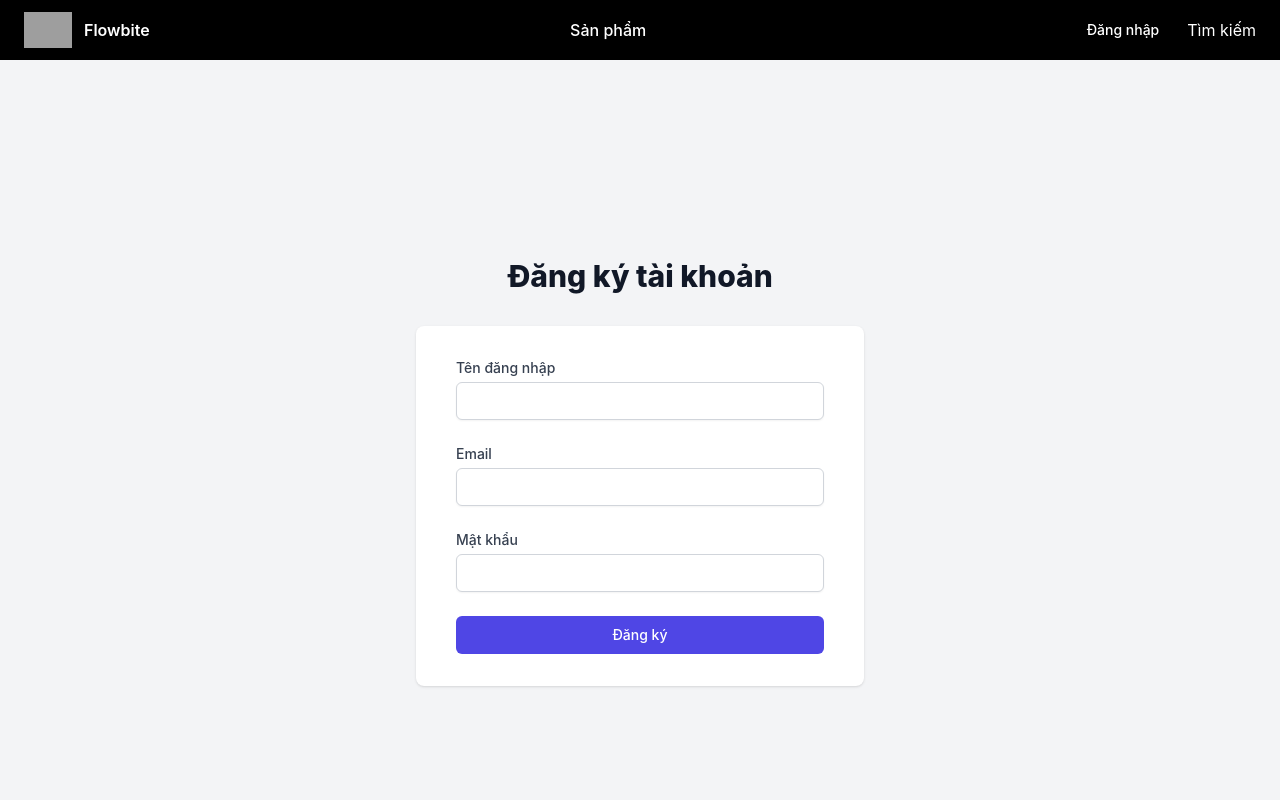
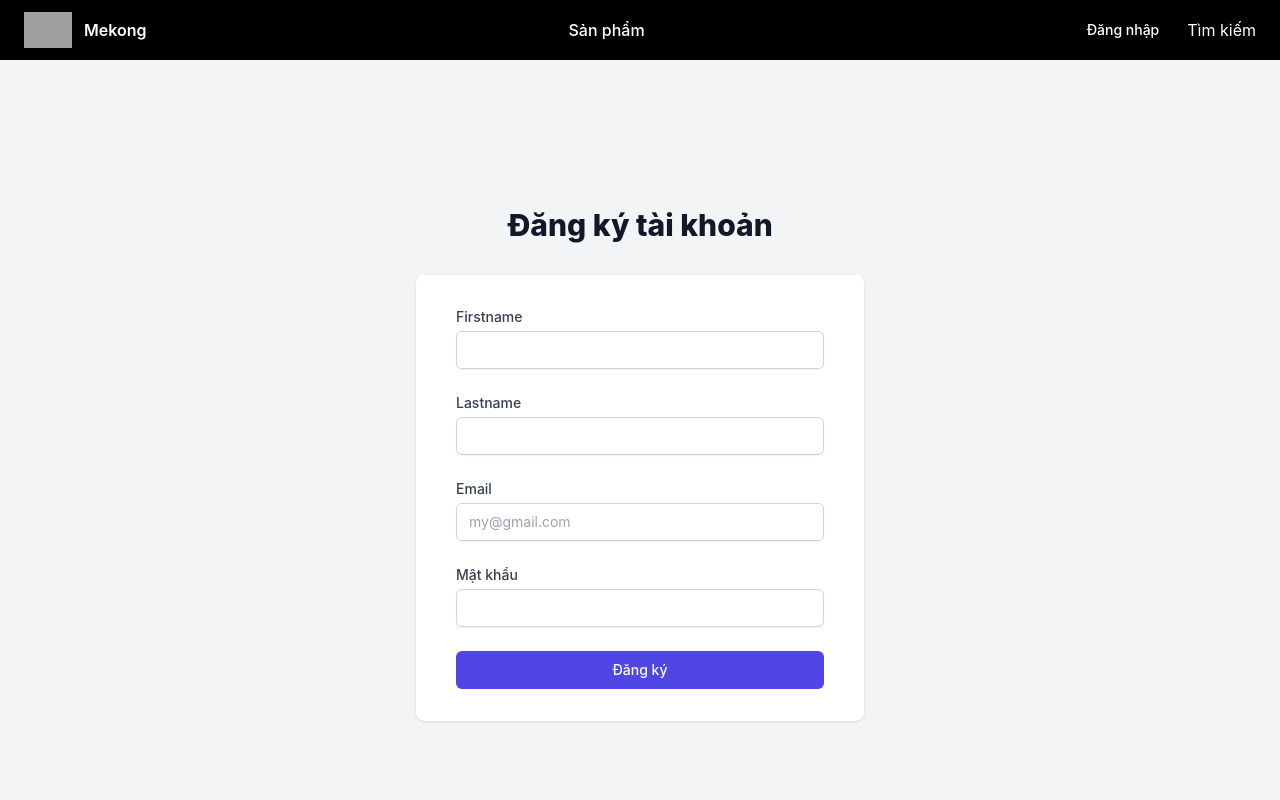
Before and after one commit to nguyenminhtuan238/web-frontend, a React (Create React App) app: page /Register in a window 1280 px wide. Shown: the top 800 px of the page. Built offline with nearby package versions, Linux system fonts and the light colour scheme; grey boxes are pictures that could not be loaded.

Commit message:
update them dang ky header

```diff
--- a/src/components/admin.js
+++ b/src/components/admin.js
@@ -58,7 +58,7 @@ function Admin() {
                   class="block py-2 pr-4 pl-3 text-white rounded bg-primary-700 lg:bg-transparent lg:text-primary-700 lg:p-0 dark:text-white"
                   aria-current="page"
                 >
-                  Quản lí bài viết
+                  Quản lí dự án
                 </a>
               </li>
               <li>
@@ -75,7 +75,7 @@ function Admin() {
         </div>
       </nav>
 
-      <p className="mt-4">Quản lí bài viết</p>
+      <p className="mt-4">Quản lí dự án</p>
       <div class="flex flex-col mt-4">
         <div class="overflow-x-auto sm:-mx-6 lg:-mx-8">
           <div class="inline-block min-w-full py-2 sm:px-6 lg:px-8">
@@ -87,7 +87,7 @@ function Admin() {
                       #
                     </th>
                     <th scope="col" class="px-6 py-4">
-                      Tên bài viết
+                      Tên dự án
                     </th>
                     <th scope="col" class="px-6 py-4">
                       Hình ảnh
@@ -102,7 +102,7 @@ function Admin() {
                       Ngày đăng
                     </th>
                     <th scope="col" class="px-6 py-4">
-                      Quản lí bài viết
+                      Quản lí
                     </th>
                   </tr>
                 </thead>
@@ -140,7 +140,7 @@ function Admin() {
                 type="submit"
                 className="ml-2 mb-2 mt-2 py-2 px-4 border border-transparent text-sm font-medium rounded-md text-white bg-indigo-600 hover:bg-indigo-700 focus:outline-none focus:ring-2 focus:ring-offset-2 focus:ring-indigo-500"
               >
-                Thêm bài viết
+                Thêm dự án
               </button>
             </div>
           </div>
--- a/src/components/auth/register.js
+++ b/src/components/auth/register.js
@@ -1,13 +1,30 @@
 import React from 'react';
 import { Formik } from 'formik';
 import * as Yup from 'yup';
+import axios from 'axios';
 const Register = () => {
+  // const handleSubmit = async (event) => {
+  //   event.preventDefault();
+  //   try {
+  //     const response = await axios.post('http://192.168.1.9/magento2/rest/V1/customers', {
+  //       firstname,
+  //       lastname,
+  //       password,
+  //       email,
+  //     });
+  //     console.log(response.data);
+  //     // Chuyển hướng đến trang đăng nhập hoặc hiển thị thông báo đăng ký thành công
+  //   } catch (error) {
+  //     setError(error.response.data.message);
+  //   }
+  // };
   return (
     <Formik
-      initialValues={{ username: '', email: '', password: '' }}
+      initialValues={{ firstname: '', lastname: '', email: '', password: '' }}
       validationSchema={Yup.object({
-        username: Yup.string()
-          .min(3, 'Tên người dùng cần ít nhất 3 ký tự')
+        firstname: Yup.string()
+          .required('Bắt buộc nhập'),
+        lastname: Yup.string()
           .required('Bắt buộc nhập'),
         email: Yup.string()
           .email('Email không hợp lệ')
@@ -18,7 +35,8 @@ const Register = () => {
       })}
       onSubmit={async (values, { setSubmitting }) => {
         setSubmitting(false);
-        values.username = '';
+        values.firstname = '';
+        values.lastname = '';
         values.password = '';
         values.email = '';
       }}
@@ -32,9 +50,9 @@ const Register = () => {
         handleSubmit,
         isSubmitting,
       }) => (
-        <div className="min-h-screen bg-gray-100 flex flex-col justify-center py-12 sm:px-6 lg:px-8">
+        <div className="min-h-screen bg-gray-100 flex flex-col justify-center py-2 sm:px-6 lg:px-8">
           <div className="sm:mx-auto sm:w-full sm:max-w-md">
-            <h2 className="mt-6 text-center text-3xl font-extrabold text-gray-900">
+            <h2 className="mt-2 text-center text-3xl font-extrabold text-gray-900">
               Đăng ký tài khoản
             </h2>
           </div>
@@ -44,26 +62,49 @@ const Register = () => {
               <form className="space-y-6" onSubmit={handleSubmit}>
                 <div>
                   <label
-                    htmlFor="username"
+                    htmlFor="firstname"
                     className="block text-sm font-medium text-gray-700"
                   >
-                    Tên đăng nhập
+                    Firstname
                   </label>
                   <div className="mt-1">
                     <input
-                      id="username"
-                      name="username"
+                      id="firstname"
+                      name="firstname"
                       type="text"
-                      autoComplete="username"
+                      autoComplete="firstname"
                       onBlur={handleBlur}
-                      value={values.username}
-                      // onChange={(e) => setUsername(e.target.value)}
+                      value={values.firstname}
                       onChange={handleChange}
                       required
                       className="appearance-none block w-full px-3 py-2 border border-gray-300 rounded-md shadow-sm placeholder-gray-400 focus:outline-none focus:ring-indigo-500 focus:border-indigo-500 sm:text-sm"
                     />
-                    {errors.username && touched.username && (
-                      <p className="text-red-500">{errors.username}</p>
+                    {errors.firstname && touched.firstname && (
+                      <p className="text-red-500">{errors.firstname}</p>
+                    )}
+                  </div>
+                </div>
+                <div>
+                  <label
+                    htmlFor="lastname"
+                    className="block text-sm font-medium text-gray-700"
+                  >
+                    Lastname
+                  </label>
+                  <div className="mt-1">
+                    <input
+                      id="lastname"
+                      name="lastname"
+                      type="text"
+                      autoComplete="lastname"
+                      onBlur={handleBlur}
+                      value={values.lastname}
+                      onChange={handleChange}
+                      required
+                      className="appearance-none block w-full px-3 py-2 border border-gray-300 rounded-md shadow-sm placeholder-gray-400 focus:outline-none focus:ring-indigo-500 focus:border-indigo-500 sm:text-sm"
+                    />
+                    {errors.lastname && touched.lastname && (
+                      <p className="text-red-500">{errors.lastname}</p>
                     )}
                   </div>
                 </div>
@@ -83,8 +124,8 @@ const Register = () => {
                       autoComplete="email"
                       onBlur={handleBlur}
                       value={values.email}
-                      // onChange={(e) => setEmail(e.target.value)}
                       onChange={handleChange}
+                      placeholder="my@gmail.com"
                       required
                       className="appearance-none block w-full px-3 py-2 border border-gray-300 rounded-md shadow-sm placeholder-gray-400 focus:outline-none focus:ring-indigo-500 focus:border-indigo-500 sm:text-sm"
                     />
@@ -109,7 +150,6 @@ const Register = () => {
                       autoComplete="current-password"
                       onBlur={handleBlur}
                       value={values.password}
-                      // onChange={(e) => setPassword(e.target.value)}
                       onChange={handleChange}
                       required
                       className="appearance-none block w-full px-3 py-2 border border-gray-300 rounded-md shadow-sm placeholder-gray-400 focus:outline-none focus:ring-indigo-500 focus:border-indigo-500 sm:text-sm"
--- a/src/components/layout/header.js
+++ b/src/components/layout/header.js
@@ -18,14 +18,14 @@ function Header() {
       <header>
         <nav className="bg-black border-gray-200 px-4 lg:px-6 py-2.5 dark:bg-gray-800 z-50">
           <div className="flex flex-wrap justify-between items-center mx-auto max-w-screen-xl">
-            <a href="https://flowbite.com" className="flex items-center">
+            <a href="/" className="flex items-center">
               <img
                 src="https://flowbite.com/docs/images/logo.svg"
                 className="mr-3 h-6 sm:h-9"
                 alt="Flowbite Logo"
               />
               <span className="self-center text-white font-semibold whitespace-nowrap dark:text-white">
-                Flowbite
+                Mekong
               </span>
             </a>
             <div className="flex items-center lg:order-2">
--- a/src/components/them.js
+++ b/src/components/them.js
@@ -9,7 +9,7 @@ function Them() {
             class="block uppercase tracking-wide text-gray-700 text-xs font-bold mb-2"
             for="title"
           >
-            Tên bài viết
+            Tên dự án
           </label>
           <input
             class="appearance-none block w-full bg-gray-200 text-gray-700 border border-gray-200 rounded py-3 px-4 mb-3 leading-tight focus:outline-none focus:bg-white focus:border-gray-500"
```
